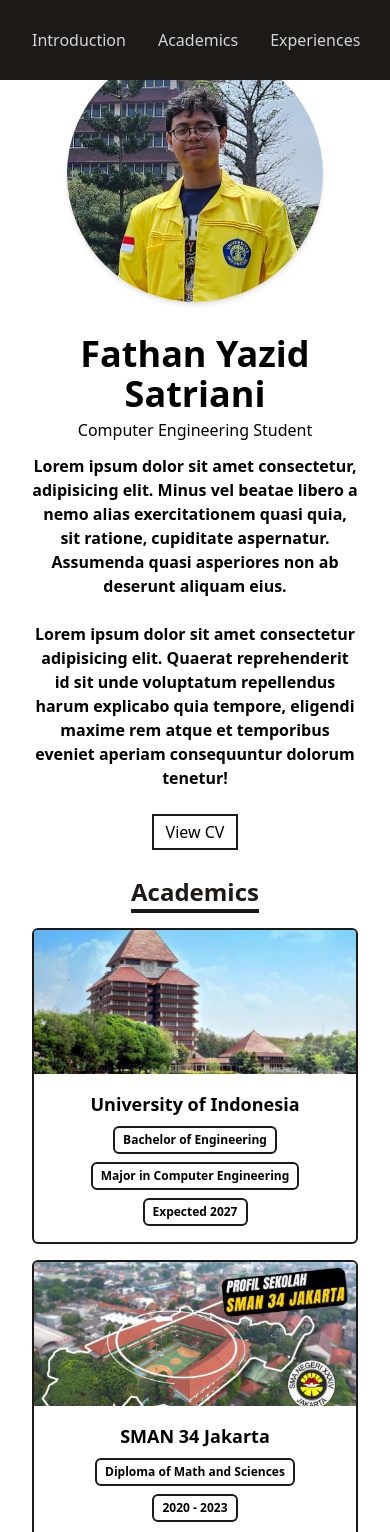
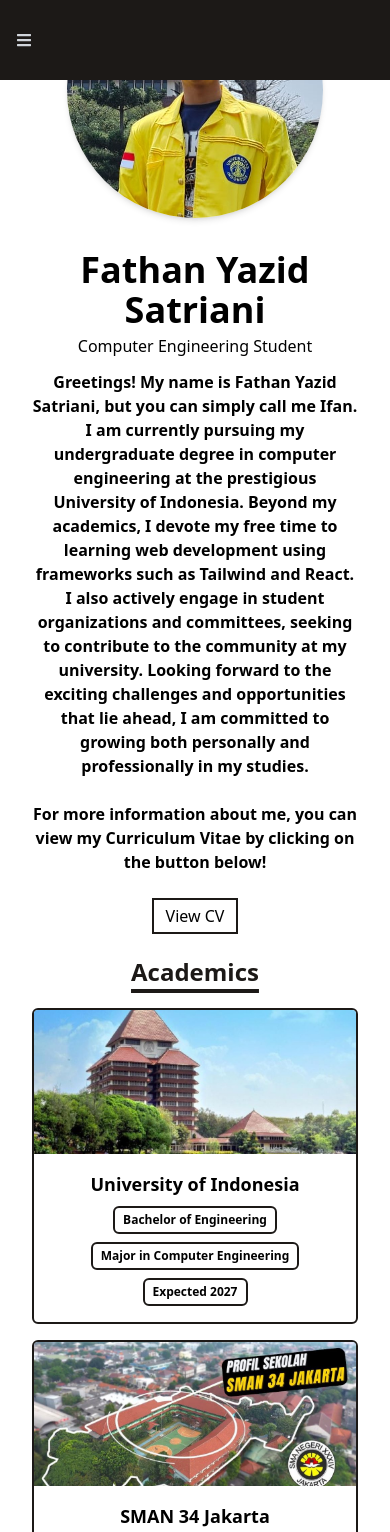
Before and after one commit to IfanFYS/My-Portfolio, a React (Vite) app: page / in a window 390 px wide. Shown: the top 1532 px of the page. Built offline with nearby package versions, Linux system fonts and the light colour scheme.

Commit message:
first commit

```diff
--- a/src/App.jsx
+++ b/src/App.jsx
@@ -15,11 +15,14 @@
 }
 
 import {Link} from 'react-scroll'
+import {FaBars, FaTimes} from 'react-icons/fa'
 
 function Navbar() {
+  const [nav, setNav] = useState(false)
+  const handleClick = () => setNav(!nav)
   return (
     <div className= "fixed top-0 left-0 w-full h-[80px] flex justify-between items-center px-4 bg-stone-900 text-gray-300 z-50">
-      <div>
+      <div className= "hidden md:flex">
         <ul className= "flex">
           <li className= "px-4 cursor-pointer font-medium hover:text-white hover:underline">
             <Link to="Intro" smooth={true} duration={500}>Introduction</Link>
@@ -35,6 +38,23 @@
           </li>
         </ul>
       </div>
+      <div onClick= {handleClick} className= "md:hidden z-10">
+        {!nav ? <FaBars></FaBars> : <FaTimes></FaTimes>}
+      </div>
+      <ul className= {!nav ? "hidden" : "absolute top-0 left-0 w-full h-screen bg-stone-900 text-gray-300 flex flex-col justify-center items-center"}>
+        <li className= "py-6 text-4xl px-4 cursor-pointer font-medium hover:text-white hover:underline">
+            <Link onClick= {handleClick} to="Intro" smooth={true} duration={500}>Introduction</Link>
+          </li>
+          <li className= "py-6 text-4xl px-4 cursor-pointer font-medium hover:text-white hover:underline">
+            <Link onClick= {handleClick} to="Academics" smooth={true} duration={500}>Academics</Link>
+          </li>
+          <li className= "py-6 text-4xl px-4 cursor-pointer font-medium hover:text-white hover:underline">
+            <Link onClick= {handleClick} to="Experiences" smooth={true} duration={500}>Experiences</Link>
+          </li>
+          <li className= "py-6 text-4xl px-4 cursor-pointer font-medium hover:text-white hover:underline">
+            <Link onClick= {handleClick} to="Projects" smooth={true} duration={500}>Projects</Link>
+          </li>
+      </ul>
     </div>
   )
 }
@@ -48,15 +68,13 @@
       </div>
       <h1 className= "text-4xl md:text-7xl mb-1 md:mb-3 font-bold">Fathan Yazid Satriani</h1>
       <p className= "text-base md:text-xl mb-3 font-medium">Computer Engineering Student</p>
-      <p className= "text-md max-w-xl mb-6 font-bold">Lorem ipsum dolor sit amet consectetur, adipisicing elit. Minus vel beatae libero a nemo alias exercitationem quasi quia, sit ratione, cupiditate aspernatur. Assumenda quasi asperiores non ab deserunt aliquam eius.
-      <br></br><br></br>Lorem ipsum dolor sit amet consectetur adipisicing elit. Quaerat reprehenderit id sit unde voluptatum repellendus harum explicabo quia tempore, eligendi maxime rem atque et temporibus eveniet aperiam consequuntur dolorum tenetur!</p>
-      <div>
+      <p className= "text-md max-w-xl mb-6 font-bold">Greetings! My name is Fathan Yazid Satriani, but you can simply call me Ifan. I am currently pursuing my undergraduate degree in computer engineering at the prestigious University of Indonesia. Beyond my academics, I devote my free time to learning web development using frameworks such as Tailwind and React. I also actively engage in student organizations and committees, seeking to contribute to the community at my university. Looking forward to the exciting challenges and opportunities that lie ahead, I am committed to growing both personally and professionally in my studies.
+      <br></br><br></br>For more information about me, you can view my Curriculum Vitae by clicking on the button below!</p>
         <a href="/assets/Fathan Yazid Satriani CV ATS.pdf" target="_blank" rel="noopener noreferrer">
         <button className= "text-base md:text-xl mb-3 font-medium border-2 border-stone-900 px-3 py-1 flex items-center hover:bg-stone-900 hover:text-gray-200">
           View CV
         </button>
         </a>
-      </div>
     </div>
   )
 }
@@ -65,7 +83,7 @@
 
 function Academics() {
   return (
-    <div name="Academics" className= "w-full h-screen">
+    <div name="Academics" className= "w-full h-screen mt-20">
       <Title>Academics</Title>
       <div className= "flex flex-col md:flex-row items-center justify-center">
       <div className= "grid grid-cols-1 md:grid-cols-2 lg:grid-cols-3 gap-4">
@@ -257,7 +275,7 @@
 				&copy; {new Date().getFullYear()} Fathan Yazid Satriani. All rights reserved.
 			</p>
 		</div>
-	);
+	)
 }
 
 export default App
```
